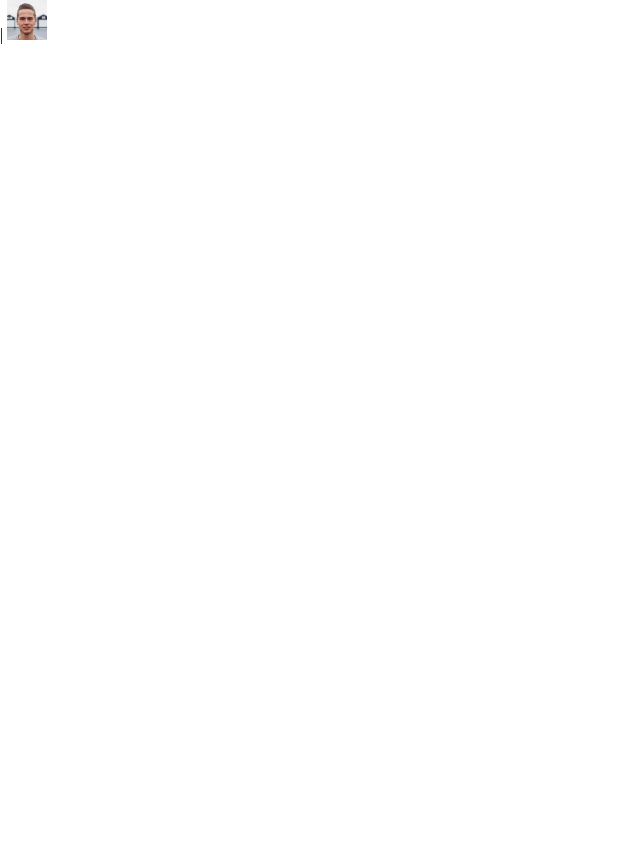
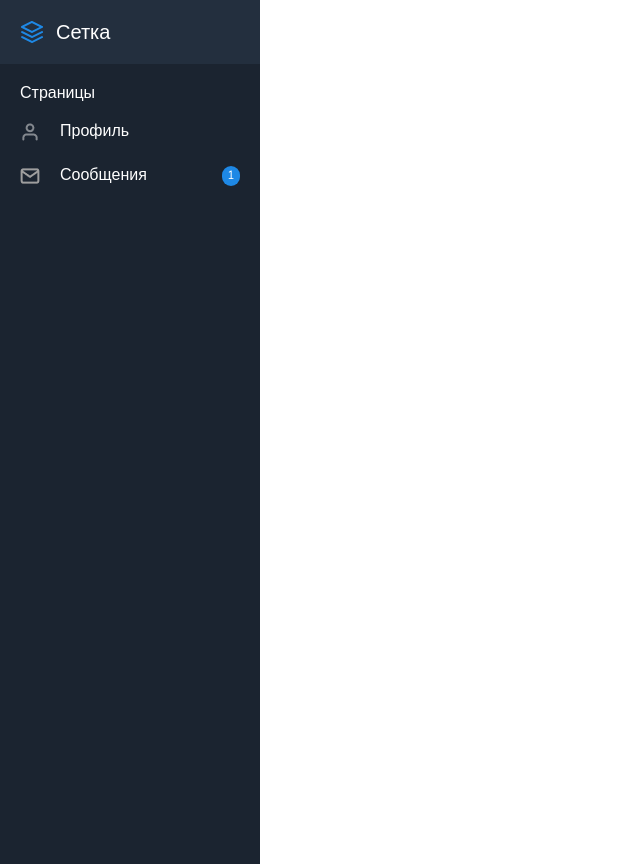
Before and after one commit to SERPOVSKOY/devtime_group-1_react, a website built with webpack: page src/index.html in a window 1280 px wide. Shown: the whole page, without its empty margins (0-640 px from the left). Before the commit the page ends 800 px from the top, so only its background shows below. Built offline with nearby package versions, Linux system fonts and the light colour scheme.

Commit message:
add sidebar site

```diff
--- a/src/index.html
+++ b/src/index.html
@@ -11,9 +11,10 @@
     <meta name="format-detection" content="telephone=no">
     <meta name="viewport" content="width=device-width, initial-scale=1.0">
 
-    <link rel="stylesheet" href="style.css">|
+    <link rel="stylesheet" href="style.css">
     <link rel="stylesheet" href="normalize.css">
     <link rel="stylesheet" href="./fonts/roboto.css">
+    <link href="https://fonts.googleapis.com/css2?family=Nunito:ital,wght@0,200;0,300;0,400;0,500;0,600;0,700;0,800;0,900;1,200;1,300;1,400;1,500;1,600;1,700;1,800;1,900&display=swap" rel="stylesheet">
 
 <!-- Favicon -->
     <link rel="apple-touch-icon" sizes="180x180" href="/apple-touch-icon.png">
@@ -27,6 +28,24 @@
     <title>Social Network</title>
 </head>
 <body>
-    <img src="./images/image.jpg" alt="УРА">
+    <div class="title">
+        <img src="./images/icon.png" alt="">
+        <a href="" class = "site_name">Сетка</a>
+    </div>
+    <div class="left_menu">
+        <p class="menu_title">Страницы</p>
+        <div class="menu_item">
+            <img src="./images/user.png" alt="" class="icon">
+            <p class = menu_pannels>Профиль</p>
+        </div>
+        <div class="menu_item">
+            <img src="./images/mail.png" alt="" class="icon">
+            <p class = menu_pannels>Сообщения</p>
+            <div class="unread_messages">
+                <p class="unread_messages_count">1</p>
+            </div>
+        </div>
+        </div>
+    </div>
 </body>
 </html>
--- a/src/style.css
+++ b/src/style.css
@@ -2,4 +2,69 @@
     padding: 0;
     margin: 0;
     box-sizing: border-box;
+    font-family: 'Nunito', sans-serif;
 }
+
+.title {
+    width: 260px;
+    height: 64px;
+    background: #232F3E;
+    padding: 20px;
+    display: flex;
+    align-items: center;
+}
+
+body, html {
+    height: 100%;
+    width: 100%;
+}
+
+.left_menu {
+    width: 260px;
+    background: #1B2430;
+    height: 100%;
+    padding: 20px;
+}
+
+.site_name {
+    margin-left: 12px;
+    text-decoration: none;
+    color: white;
+    font-size: 20px;
+}
+
+.menu_title {
+    color: white;
+    margin-bottom: 20px;
+}
+
+.menu_item {
+    display: flex;
+    height: 44px;
+}
+
+.menu_pannels {
+    color:white;
+}
+
+.icon {
+    width: 20px;
+    height: 20px;
+    margin-right: 20px;
+}
+
+.unread_messages {
+    height: 20px;
+    width: 19px;
+    background-color: #1E88E5;
+    margin-left: 75px;
+    border-radius: 50px;
+    display: flex;
+    align-items: center;
+    justify-content: center;
+    font-size: 12px;
+}
+
+.unread_messages_count {
+    color: white;
+}
```
Also changed, not shown: src/images/icon.png (added), src/images/mail.png (added), src/images/user.png (added).
